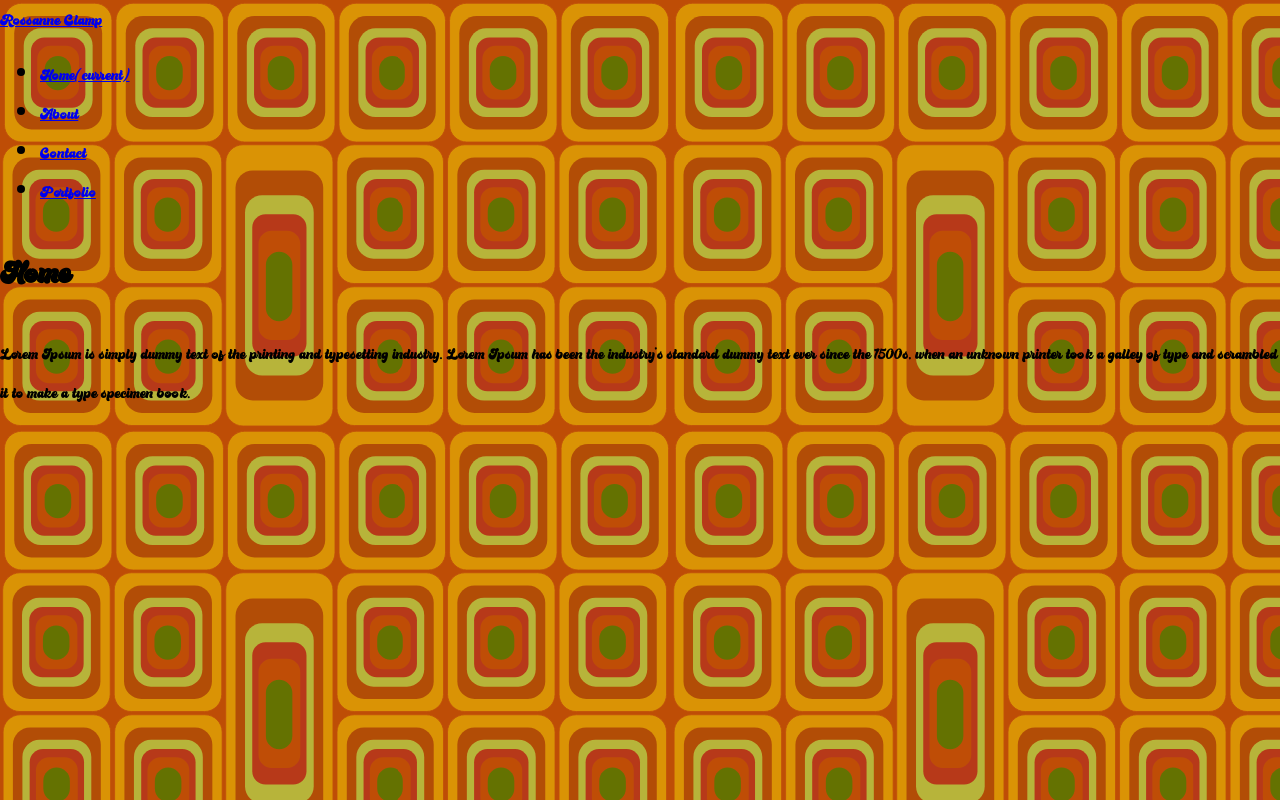
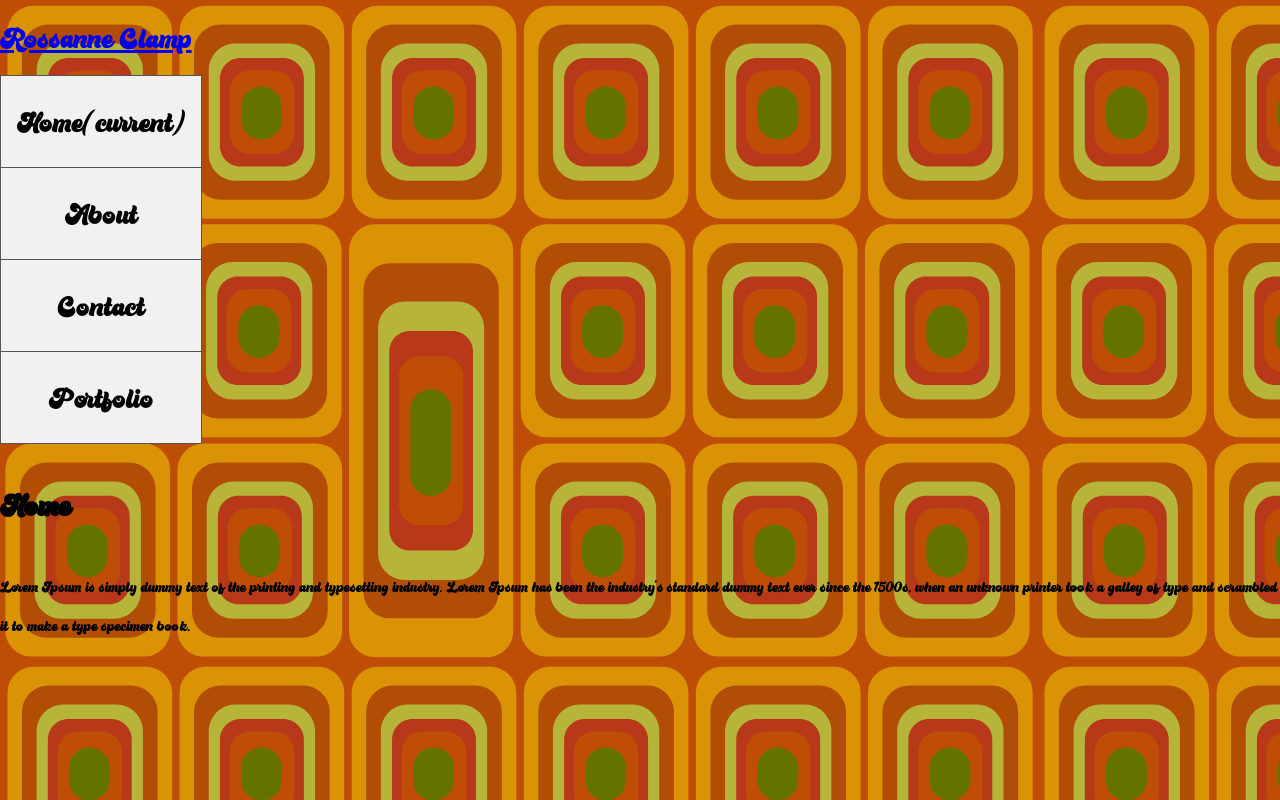
Before and after one commit to mandatoryrecess/profile_project, a React (Create React App) app in the folder react-multi-page-website/: page / in a window 1280 px wide. Built offline with nearby package versions, Linux system fonts and the light colour scheme.

Commit message:
new navigation added

```diff
--- a/react-multi-page-website/src/components/Navigation.css
+++ b/react-multi-page-website/src/components/Navigation.css
@@ -0,0 +1,40 @@
+.navbarcontainer {
+ align-items: center;
+ font-size: 30px;
+
+}
+
+ul {
+  list-style-type: none;
+  margin: 0;
+  padding: 0;
+  width: 200px;
+  background-color: #f1f1f1;
+  border: 1px solid #555;
+}
+
+li a {
+  display: block;
+  color: #000;
+  padding: 8px 16px;
+  text-decoration: none;
+}
+
+li {
+  text-align: center;
+  border-bottom: 1px solid #555;
+}
+
+li:last-child {
+  border-bottom: none;
+}
+
+li a.active {
+  background-color: #04AA6D;
+  color: white;
+}
+
+li a:hover:not(.active) {
+  background-color: #555;
+  color: white;
+}
--- a/react-multi-page-website/src/components/Navigation.jsx
+++ b/react-multi-page-website/src/components/Navigation.jsx
@@ -1,12 +1,13 @@
 import React from "react";
 import { Link, withRouter } from "react-router-dom";
+import "./Navigation.css";
 
 function Navigation(props) {
   return (
-    <div className="navigation">
-      <nav class="navbar navbar-expand ">
+    <div class="navbarcontainer">
+      <nav>
         <div class="container">
-          <Link class="navbar-brand" to="/">
+          <Link  to="/">
             Rossanne Clamp
           </Link>
 
```
